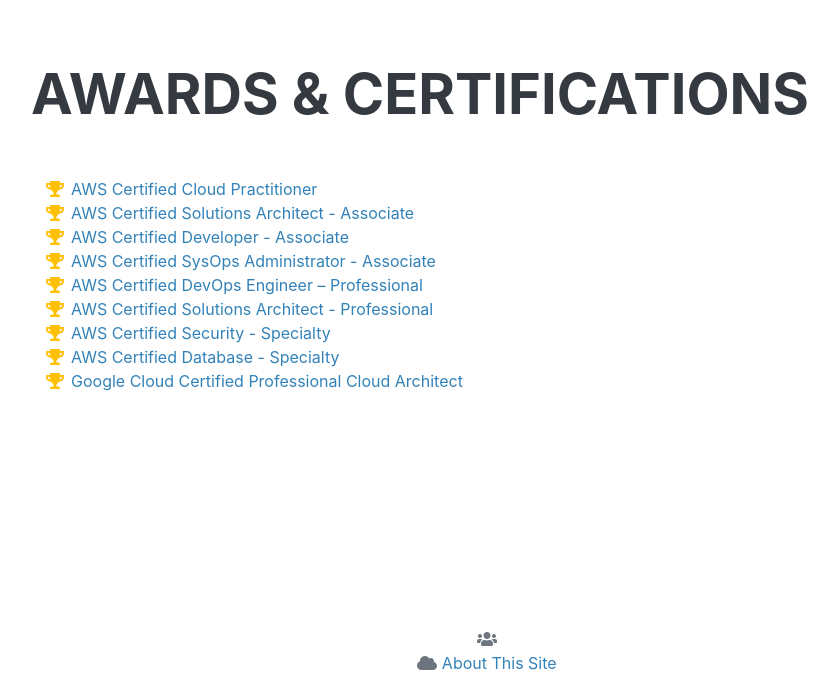
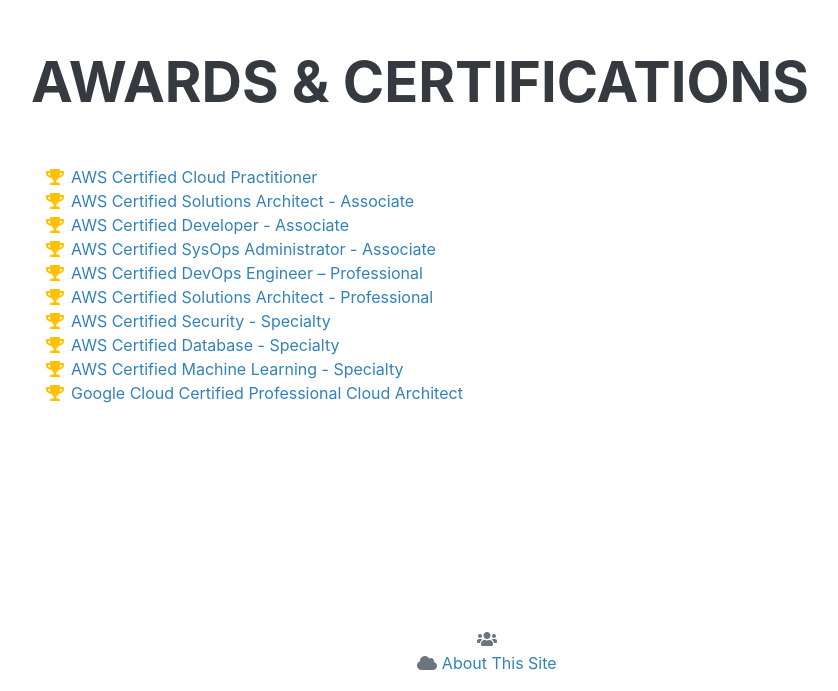
Before and after one commit to mplspunk/cloud-resume-front-end, a website: page index.html in a window 1280 px wide. Shown: the part 2576-3267 px from the top of the page, without its empty margins (289-1127 px from the left). Drawn offline with nearby package versions, Linux system fonts and the light colour scheme; no server answers; a web font is replaced by a local one.

Commit message:
Update index.html

```diff
--- a/index.html
+++ b/index.html
@@ -185,6 +185,10 @@
                         </li>
                         <li>
                             <span class="fa-li"><i class="fas fa-trophy text-warning"></i></span>
+                            <a href="https://www.credly.com/badges/08d95a31-3c23-4c0e-82d7-f2f88de3acff" target="_blank">AWS Certified Machine Learning - Specialty</a>
+                        </li>
+                        <li>
+                            <span class="fa-li"><i class="fas fa-trophy text-warning"></i></span>
                             <a href="https://www.credential.net/5ccf93bd-d9d9-4a20-b766-fcb6466b7457" target="_blank">Google Cloud Certified Professional Cloud Architect</a>
                         </li>
                     </ul>
```
